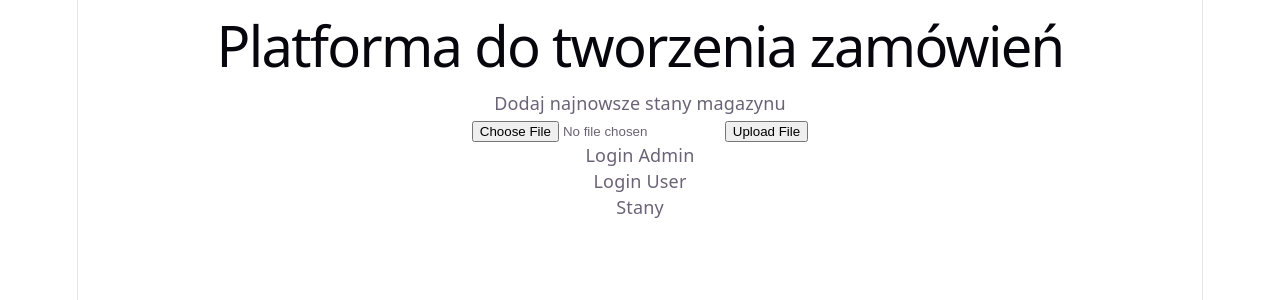
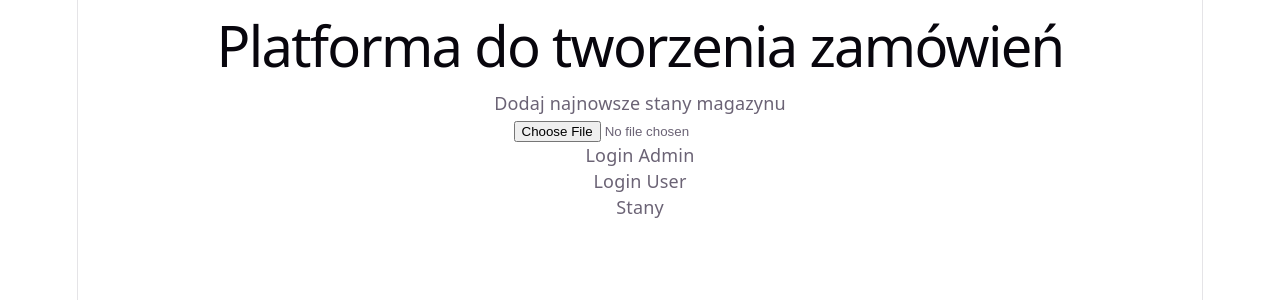
Before and after one commit to marcinoles87/orderApp, a React (Vite) app: page / in a window 1280 px wide. Shown: the top 300 px of the page. Built offline with nearby package versions, Linux system fonts and the light colour scheme.

Commit message:
add code

```diff
--- a/src/App.jsx
+++ b/src/App.jsx
@@ -2,24 +2,38 @@
 
 function App() {
 
-  const handleUploadFile = () =>{
+  const handleUploadFile = (e) =>{
 
-    const file = document.getElementById('fileUpload')
+    console.log(e)
+    e.preventDefault()
+
+    const file = e.target.files[0]
+    console.log(file)
+
+     let fr = new FileReader()
+
+     fr.readAsText(file)
+
+    const plik = document.getElementById('fileUpload')
     const output = document.getElementById('output')
 
-    file.addEventListener('change', () =>{
 
-         let fr = new FileReader()
 
+
+         console.log(fr)
+         console.log(fr.result)
          fr.onload = function () {
 
           output.textContent = fr.result
 
 
+
          }
 
 
-    })
+
+
+
 
 
 
@@ -34,8 +48,7 @@ function App() {
 
         <div>
           <p>Dodaj najnowsze stany magazynu</p>
-          <input type="file"  id="fileUpload"/>
-          <button onClick={handleUploadFile}>Upload File</button>
+          <input type="file"  id="fileUpload" onChange={handleUploadFile}/>
         </div>
 
         <div>
```
